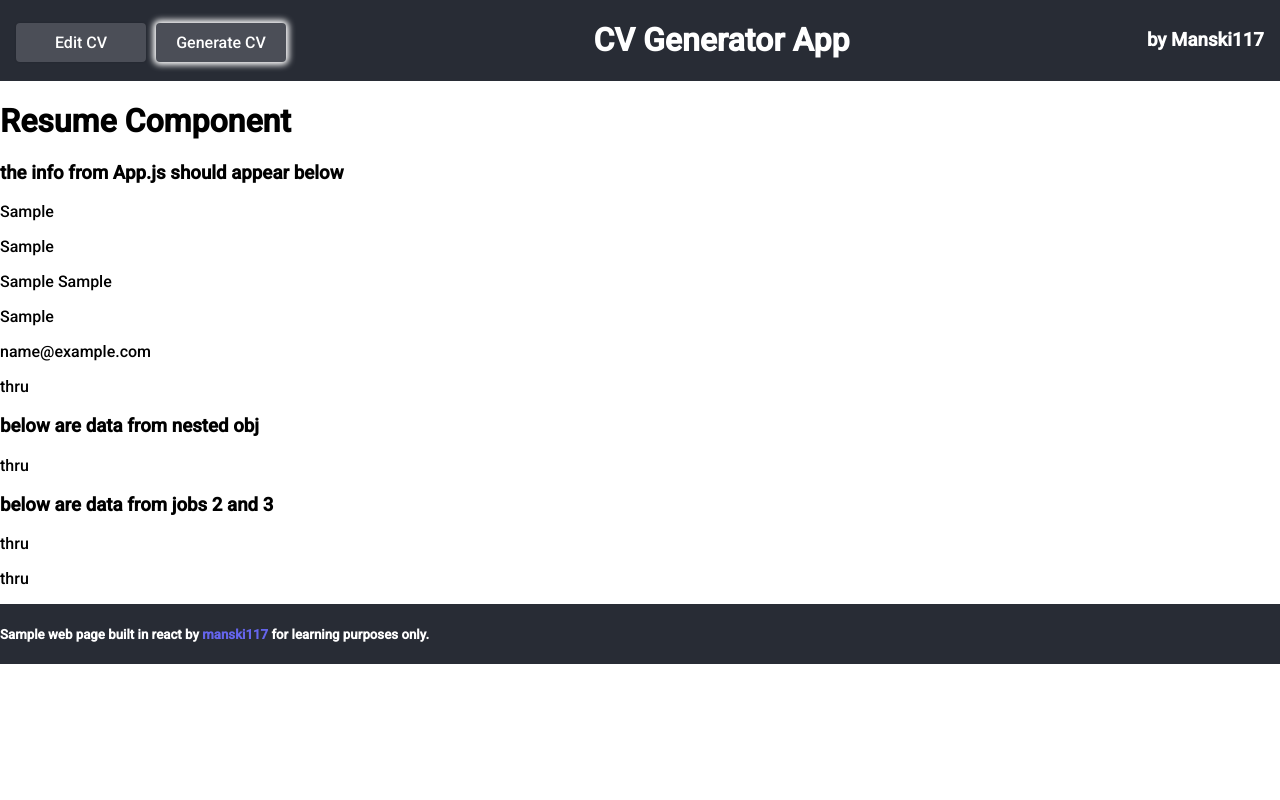
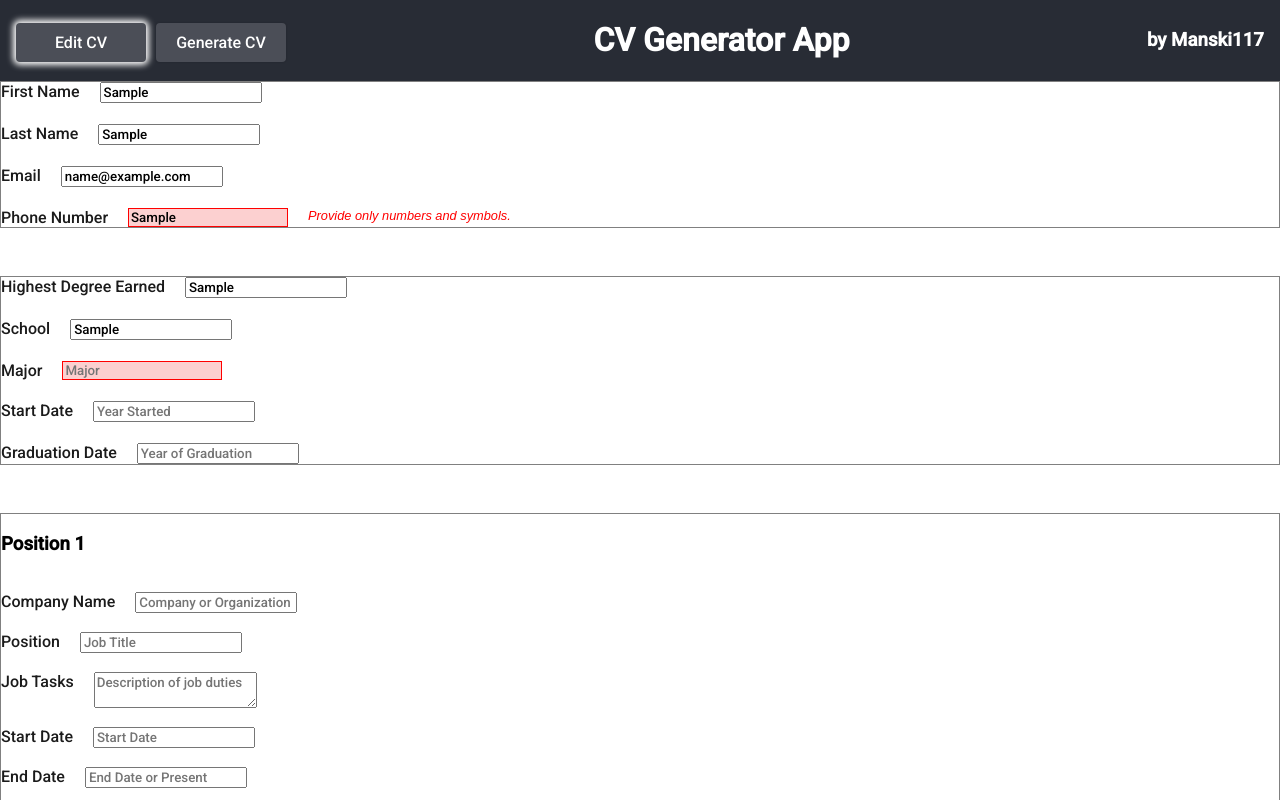
Before and after one commit to manski117/cv-form-project, a React (Create React App) app in the folder cv-form-odin-project/: page / in a window 1280 px wide. Both pictures are taken after typing "Sample", "Sample", "name@example.com", "Sample", "Sample", "Sample" into the empty fields and a click on the button "Generate CV". Shown: the top 800 px of the page. Built offline with nearby package versions, Linux system fonts and the light colour scheme.

Commit message:
Add form validation to bio inputs

```diff
--- a/cv-form-odin-project/src/App.js
+++ b/cv-form-odin-project/src/App.js
@@ -79,23 +79,17 @@
     console.log(formData);
   }, [formData]);
 
-  // function invalidateField(string){
-  //   //takes the name of the key as a string
-  //   let key = `${string}Valid`;
-  //   let value = false;
-  //   let formCopy = {...formData};
-  //   formCopy[key] = value;
-  //   setFormData(formCopy);
+  function isValidEmail(str) {
+    let regex = /^([a-zA-Z0-9._%-]+@[a-zA-Z0-9.-]+\.[a-zA-Z]{2,6})*$/;
+    return regex.test(str);
+  }
 
-  // }
+  function isValidPhone(str) {
+    let regex = /^(?:(?:\(?(?:00|\+)([1-4]\d\d|[1-9]\d?)\)?)?[\-\.\ \\\/]?)?((?:\(?\d{1,}\)?[\-\.\ \\\/]?){0,})(?:[\-\.\ \\\/]?(?:#|ext\.?|extension|x)[\-\.\ \\\/]?(\d+))?$/;
+    return regex.test(str);
+  }
 
-  // function validateField(string){
-  //   //takes the name of the key as a string
-  //   let key = `${string}Valid`;
-  //   let value = true;
-  //   let formCopy = {...formData};
-  //   formCopy[key] = value;
-  //   setFormData(formCopy);
+
 
   // }
   function processValidation(validArr, invalidArr){
@@ -130,6 +124,7 @@
     let validity = true;
     let vFields = [];
     let iFields = [];
+
     if(formData.firstName.length < 1){
       //if !valid, send it to invalid array
       console.log('your first name is too short');
@@ -139,12 +134,29 @@
       //if valid, send it to valid array
       vFields.push('firstName');
     }
+
     if(formData.lastName.length < 1){
       console.log('your last name is too short');
       iFields.push('lastName');
       validity = false;
     } else{
       vFields.push('lastName');
+    }
+
+    if(formData.email.length < 5 || !isValidEmail(formData.email) ){
+      console.log('email is either too short or a bad format');
+      iFields.push('email');
+      validity = false;
+    } else{
+      vFields.push('email');
+    }
+
+    if(formData.phone.length < 5 || !isValidPhone(formData.phone) ){
+      console.log('email is either too short or a bad format');
+      iFields.push('phone');
+      validity = false;
+    } else{
+      vFields.push('phone');
     }
 
     processValidation(vFields, iFields);
--- a/cv-form-odin-project/src/components/BioForm.js
+++ b/cv-form-odin-project/src/components/BioForm.js
@@ -66,11 +66,13 @@
                     id="email"
                     name="email"
                     type="text"
-                    className="form-input"
+                    className={formData.emailValid ? "form-input valid" : "form-input invalid"}
                     maxLength={40}
                     placeholder="Email Address"
                     onChange={handleChange}
                     value={formData.email} />
+                <p className={formData.emailValid ? "form-feedback hidden" : "form-feedback visible"}>Please use valid email format.</p>
+
             </label>
             <br />
             <label htmlFor="phone">Phone Number
@@ -78,13 +80,14 @@
                     id="phone"
                     name="phone"
                     type="text"
-                    className="form-input"
+                    className={formData.phoneValid ? "form-input valid" : "form-input invalid"}
                     maxLength={16}
                     placeholder="Phone Number"
                     onChange={handleChange}
                     value={formData.phone} />
+                <p className={formData.phoneValid ? "form-feedback hidden" : "form-feedback visible"}>Provide only numbers and symbols.</p>
+
             </label>
-            <br />
         </div>
     )
 }
```
